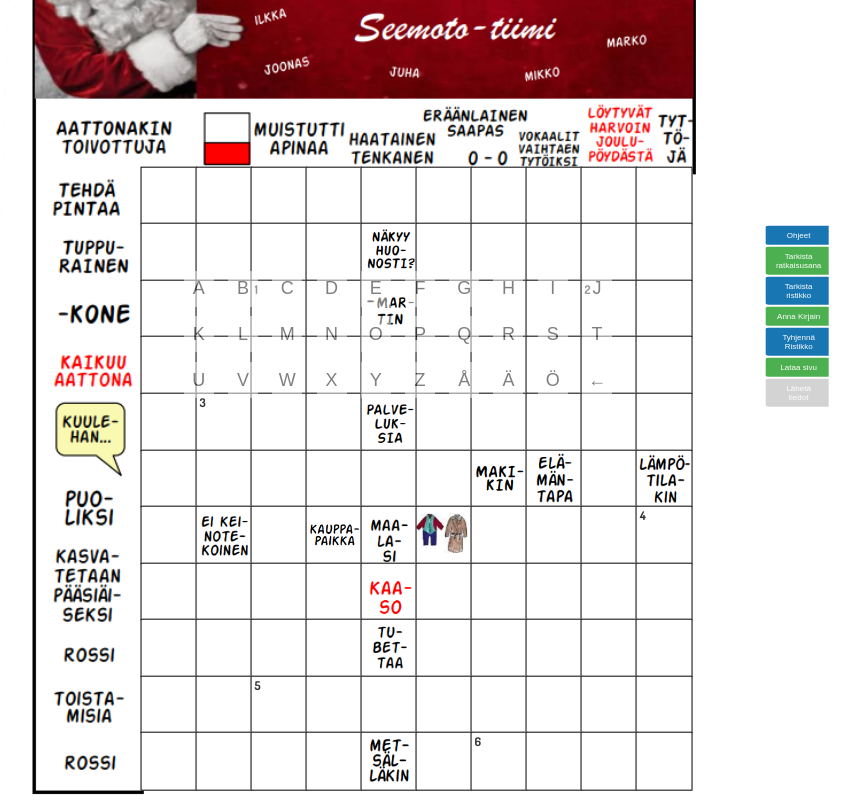
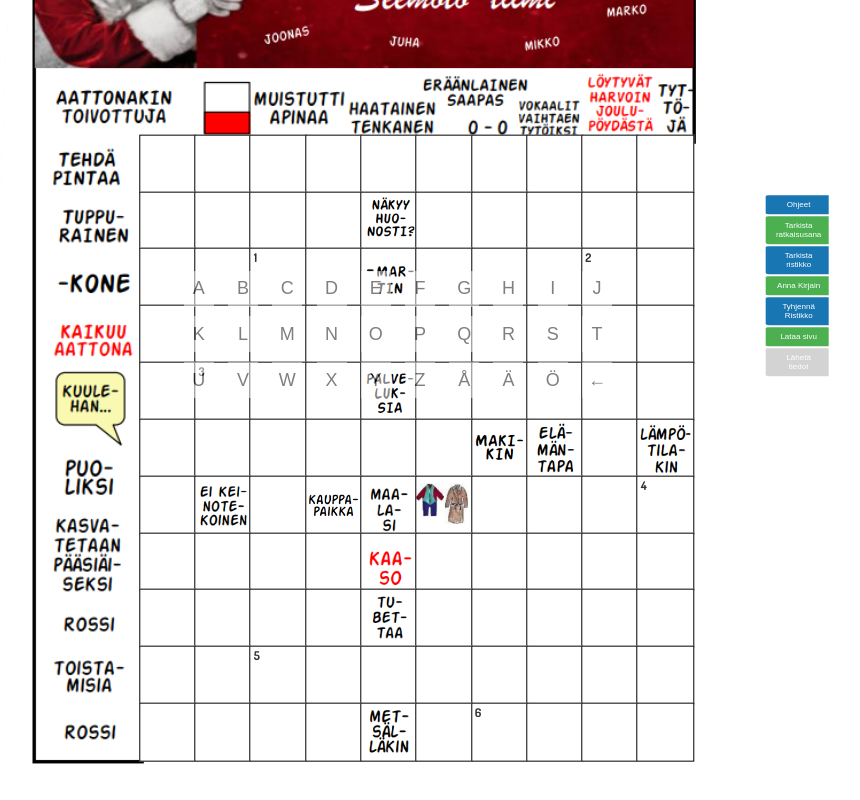
Before and after one commit to DeveloperWizard83/ristikko2021, a React (Vite) app: page / in a window 1280 px wide. Shown: the part 367-1167 px from the top of the page, without its empty margins (236-1096 px from the left). After the commit the page ends 1137 px from the top, so only its background shows below. Built offline with nearby package versions, Linux system fonts and the light colour scheme.

Commit message:
Paranneltu css

```diff
--- a/src/Buttons.jsx
+++ b/src/Buttons.jsx
@@ -121,7 +121,7 @@ alert(`Olet ratkaissut ristikosta ${correctnessPercentage} prosenttia.`);
         // Apply a negative margin to the left or adjust the left property
         // This example assumes that the grid-container has a left CSS property set.
         // You need to adjust the '3.32vw' value to find the correct amount of shift needed.
-        clonedGridContainer.style.transform = `translate(-418px, -462px)`; // Adjust this value accordingly
+        clonedGridContainer.style.transform = `translate(-421px, -465px)`; // Adjust this value accordingly
       }
     }).then(capturedCanvas => {
       // Restore original styles after capture
--- a/src/CrosswordGrid.css
+++ b/src/CrosswordGrid.css
@@ -10,7 +10,7 @@
   position: absolute;
   top: 50%; /* Center vertically */
   left: 50%; /* Center horizontally */
-  transform: translate(-50%, -33%); /* Center the element */
+  transform: translate(-50%, -36%); /* Center the element */
   height: 79.6vw; /* Height relative to viewport width */
   width: 66.3vw; /* Width relative to viewport width */
   background-image: url('assets/images/tausta.png');
@@ -20,8 +20,8 @@
 }
 .grid-container {
   display: grid;
-  grid-template-columns: repeat(10, 4.3vw);
-  grid-template-rows: repeat(11, 4.42vw);
+  grid-template-columns: repeat(10, 4.32vw);
+  grid-template-rows: repeat(11, 4.44vw);
   position: absolute;
   top: calc(50% + 14.6vw); /* Adjust 20px to whatever value you need to move it down */
   left: calc(50% + 0.9vw); /* Adjust 20px to whatever value you need to move it right */
```
